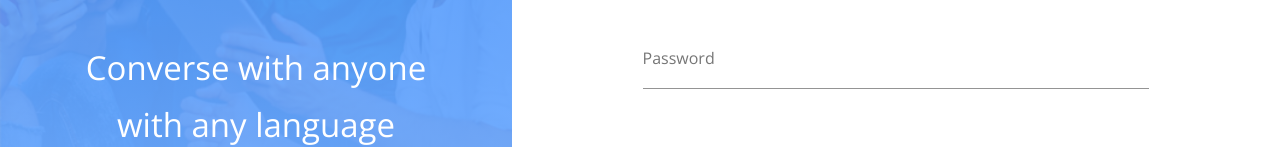
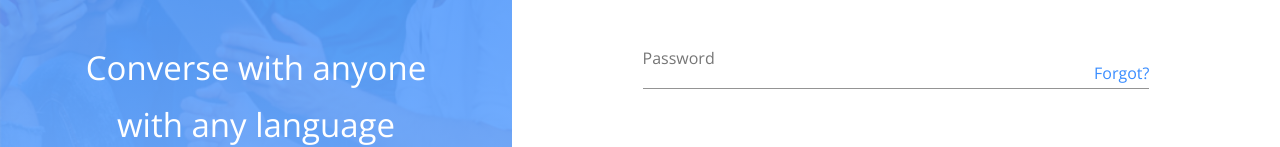
Before and after one commit to anthien30/messenger-9620, a React (Create React App) app in the folder client/: page /login in a window 1280 px wide. Shown: the part 304-451 px from the top of the page. Built offline with nearby package versions, Linux system fonts and the light colour scheme; no server answers.

Commit message:
Redesigned login/signup page and some small homepage details

```diff
--- a/client/src/Login.js
+++ b/client/src/Login.js
@@ -9,6 +9,7 @@ import {
   Button,
   FormControl,
   TextField,
+  InputAdornment,
 } from '@material-ui/core';
 import { login } from './store/utils/thunkCreators';
 import SidePicture from './SidePicture';
@@ -150,6 +151,13 @@ const Login = (props) => {
                   aria-label="password"
                   type="password"
                   name="password"
+                  InputProps={{
+                    endAdornment: (
+                      <InputAdornment position="end">
+                        <Typography color="primary">Forgot?</Typography>
+                      </InputAdornment>
+                    ),
+                  }}
                 />
               </FormControl>
             </Grid>
```
